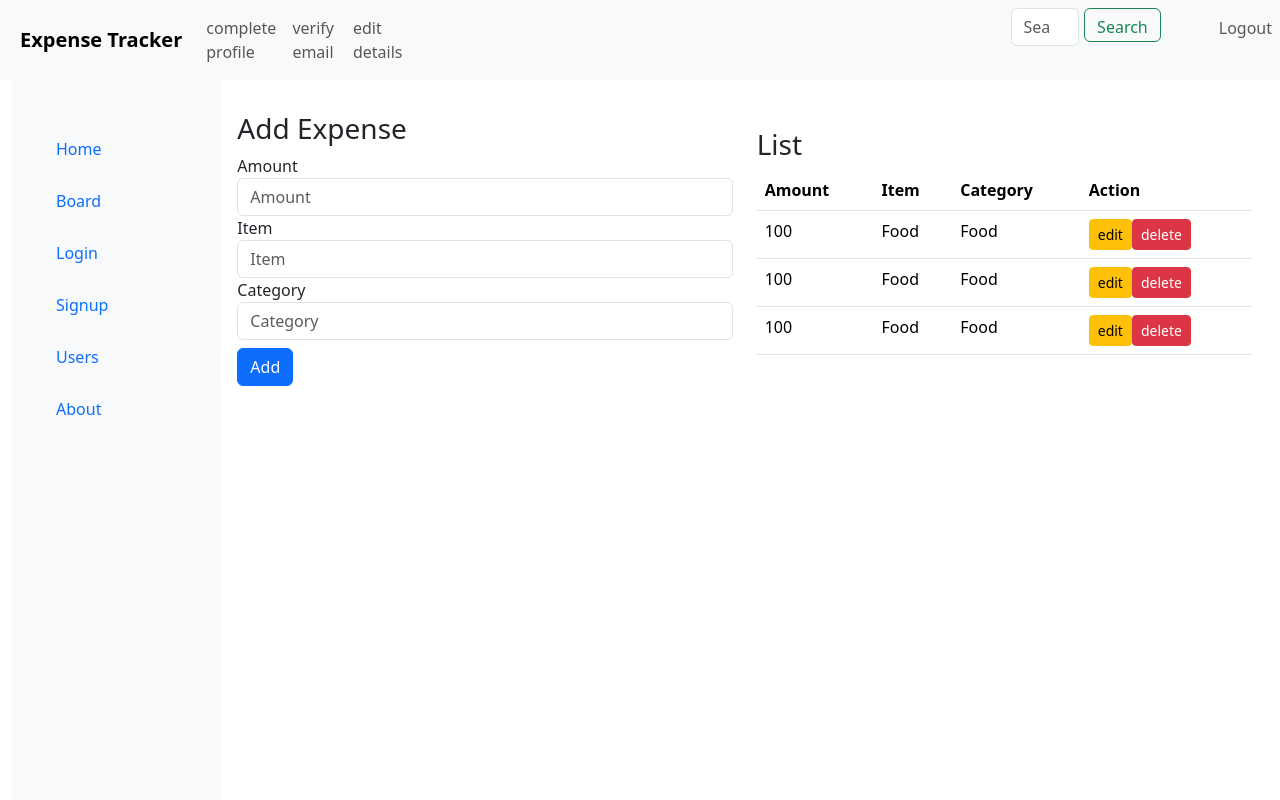
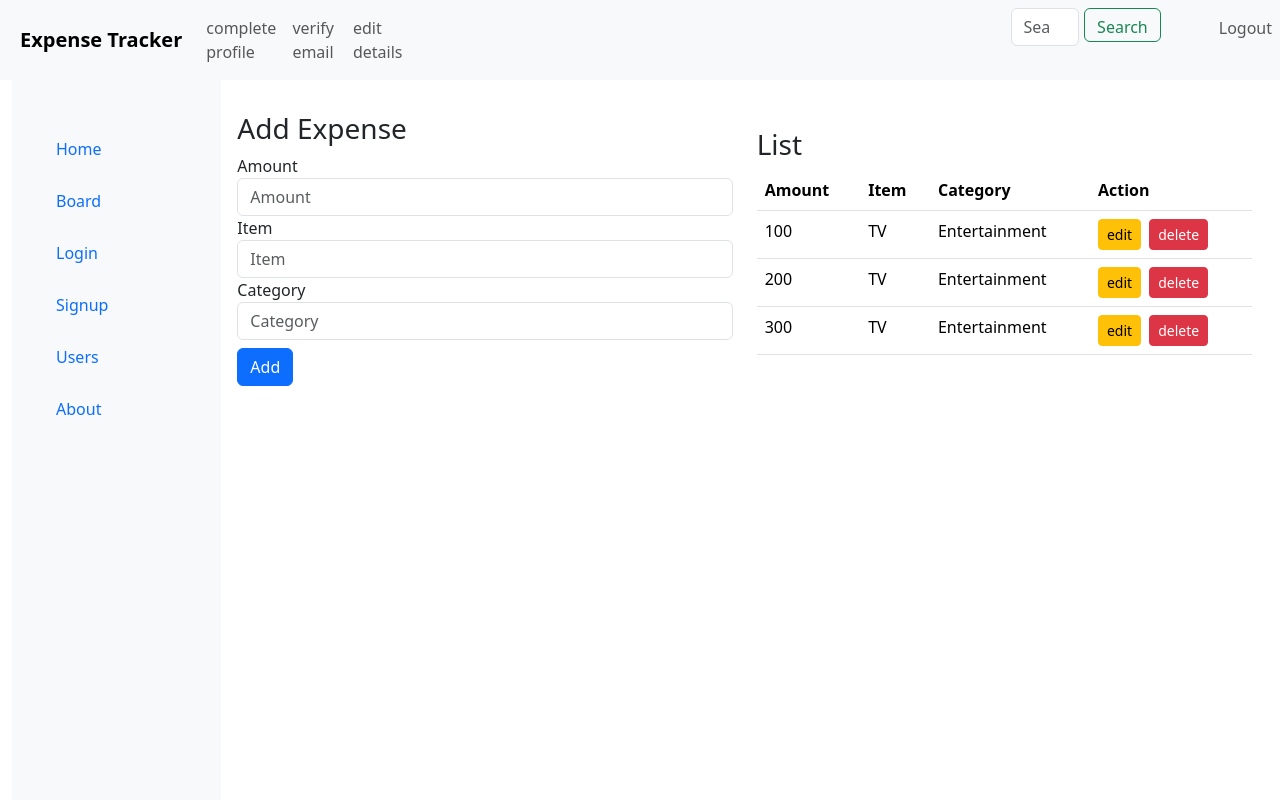
Before and after one commit to codekeshri/ETApp, a React (Vite) app: page /home in a window 1280 px wide. Shown: the top 800 px of the page. Built offline with nearby package versions, Linux system fonts and the light colour scheme.

Commit message:
implemented expense-reducers

```diff
--- a/src/components/Expense.jsx
+++ b/src/components/Expense.jsx
@@ -1,4 +1,51 @@
+import React from 'react';
+import { useDispatch, useSelector } from 'react-redux';
+import { useState } from 'react';
+import { getExpense, postExpense, putExpense, deleteExpense } from '../store/slices/expense';
+
 function Expense() {
+  const expenses = useSelector(state => state.expenses);
+
+  const [amount, setAmount] = useState('');
+  const [item, setItem] = useState('');
+  const [category, setCategory] = useState('');
+
+  const dispatch = useDispatch();
+
+  const addExpenseHandler = e => {
+    e.preventDefault();
+    if (id) {
+      dispatch(putExpense({ amount, item, category }));
+    } else {
+      dispatch(
+        postExpense({
+          id: expenses[expenses.length - 1].id + 1,
+          amount,
+          item,
+          category,
+        })
+      );
+    }
+  };
+
+  const editHandler = (expense, event) => {
+    event.preventDefault();
+    const matchedExpense = expenses.filter(item => expense.id === item.id);
+    console.log(matchedExpense);
+    // dispatch(putExpense(matchedExpense));
+    setAmount(expense.amount);
+    setItem(expense.item);
+    setCategory(expense.category);
+
+    //make a post request and update data in expenses
+  };
+
+  const deleteHandler = (expense, event) => {
+    event.preventDefault();
+    const { id } = expense;
+    dispatch(deleteExpense(expense));
+  };
+
   return (
     <div>
       <div className="contain">
@@ -9,29 +56,17 @@ function Expense() {
               <form>
                 <div className="form-group">
                   <label>Amount</label>
-                  <input
-                    type="number"
-                    className="form-control"
-                    placeholder="Amount"
-                  />
+                  <input type="number" className="form-control" placeholder="Amount" onChange={e => setAmount(e.target.value)} value={amount} />
                 </div>
                 <div className="form-group">
                   <label>Item</label>
-                  <input
-                    type="text"
-                    className="form-control"
-                    placeholder="Item"
-                  />
+                  <input type="text" className="form-control" placeholder="Item" onChange={e => setItem(e.target.value)} value={item} />
                 </div>
                 <div className="form-group">
                   <label>Category</label>
-                  <input
-                    type="text"
-                    className="form-control"
-                    placeholder="Category"
-                  />
+                  <input type="text" className="form-control" placeholder="Category" onChange={e => setCategory(e.target.value)} value={category} />
                 </div>
-                <button type="submit" className="btn btn-primary mt-2">
+                <button type="submit" className="btn btn-primary mt-2" onClick={addExpenseHandler}>
                   Add
                 </button>
               </form>
@@ -52,33 +87,21 @@ function Expense() {
                   </tr>
                 </thead>
                 <tbody>
-                  <tr>
-                    <td>100</td>
-                    <td>Food</td>
-                    <td>Food</td>
-                    <td>
-                      <button className="btn btn-warning btn-sm">edit</button>
-                      <button className="btn btn-danger btn-sm">delete</button>
-                    </td>
-                  </tr>
-                  <tr>
-                    <td>100</td>
-                    <td>Food</td>
-                    <td>Food</td>
-                    <td>
-                      <button className="btn btn-warning btn-sm">edit</button>
-                      <button className="btn btn-danger btn-sm">delete</button>
-                    </td>
-                  </tr>
-                  <tr>
-                    <td>100</td>
-                    <td>Food</td>
-                    <td>Food</td>
-                    <td>
-                      <button className="btn btn-warning btn-sm">edit</button>
-                      <button className="btn btn-danger btn-sm">delete</button>
-                    </td>
-                  </tr>
+                  {expenses.map((expense, index) => (
+                    <tr key={index}>
+                      <td>{expense.amount}</td>
+                      <td>{expense.item}</td>
+                      <td>{expense.category}</td>
+                      <td>
+                        <button className="btn btn-warning btn-sm" onClick={event => editHandler(expense, event)}>
+                          edit
+                        </button>
+                        <button className="btn btn-danger btn-sm ms-2" onClick={event => deleteHandler(expense, event)}>
+                          delete
+                        </button>
+                      </td>
+                    </tr>
+                  ))}
                 </tbody>
               </table>
             </div>
--- a/src/router/AppRouter.jsx
+++ b/src/router/AppRouter.jsx
@@ -15,7 +15,7 @@ function AppRouter() {
           element={
             <Layout>
               <Routes>
-                <Route path="/Home" element={<Home />} />
+                <Route path="/home" element={<Home />} />
               </Routes>
             </Layout>
           }
--- a/src/store/slices/expense.js
+++ b/src/store/slices/expense.js
@@ -1,29 +1,37 @@
-import { createSlice } from "@reduxjs/toolkit";
+import { createSlice } from '@reduxjs/toolkit';
 
-const initialState = {
-  value: 0,
-};
-
+// make a slice with name, reducers and initialState
 export const expenseSlice = createSlice({
-  name: "expense",
-  initialState,
+  name: 'expenses',
+  initialState: [
+    { id: 1, amount: 100, item: 'TV', category: 'Entertainment' },
+    { id: 2, amount: 200, item: 'TV', category: 'Entertainment' },
+    { id: 3, amount: 300, item: 'TV', category: 'Entertainment' },
+  ],
   reducers: {
-    getExpense: (state) => {
-      state.value += 1;
+    getExpense: state => {
+      // make http call to get expenses list
     },
-    postExpense: (state) => {
-      state.value -= 1;
+    postExpense: (state, action) => {
+      //make http call and post the expense in the firebase realtime database
+      state.push(action.payload);
     },
     putExpense: (state, action) => {
-      state.value += action.payload;
+      const { id, amount, item, category } = action.payload;
+      // make http call and update the expense
+      const expenseToUpdate = state.find(expense => expense.id === id);
+      if (expenseToUpdate) {
+        expenseToUpdate.amount = amount;
+        expenseToUpdate.item = item;
+        expenseToUpdate.category = category;
+      }
     },
     deleteExpense: (state, action) => {
-      state.value = 0;
+      // make http call and delete the expense
+      return state.filter(expense => expense.id !== action.payload.id);
     },
   },
 });
 
-export const { getExpense, postExpense, putExpense, deleteExpense } =
-  expenseSlice.actions;
-
+export const { getExpense, postExpense, putExpense, deleteExpense } = expenseSlice.actions;
 export default expenseSlice.reducer;
--- a/src/store/store.js
+++ b/src/store/store.js
@@ -1,5 +1,8 @@
 import { configureStore } from "@reduxjs/toolkit";
+import { expenseSlice } from "./slices/expense";
 
 export const store = configureStore({
-  reducer: {},
+  reducer: {
+    expenses: expenseSlice.reducer,
+  },
 });
```
Also changed, not shown: 1 other file (tests, documents, lock files or other folders).
